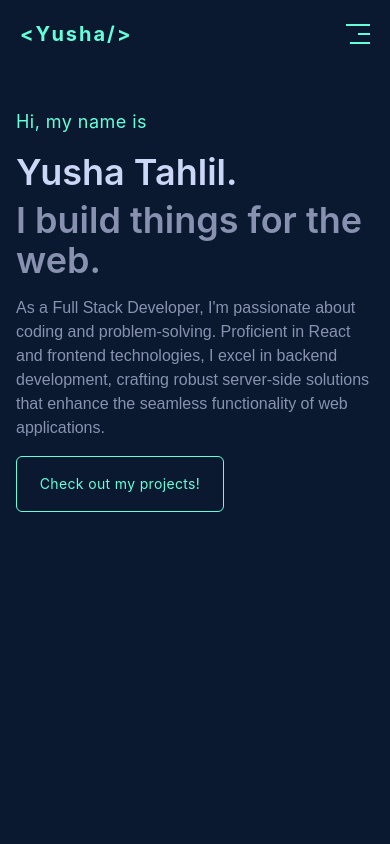
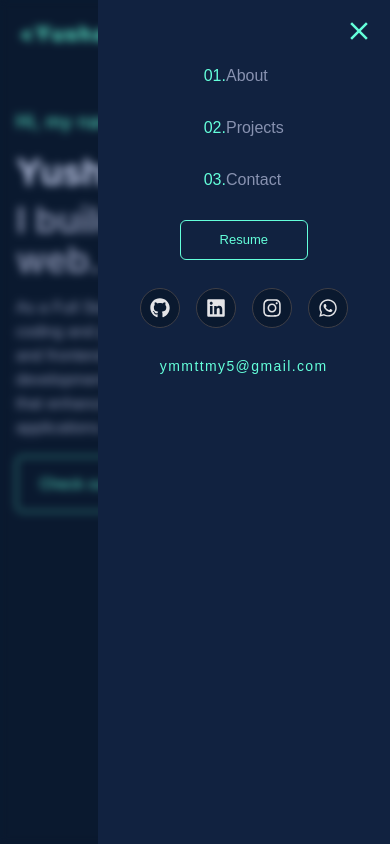
Before and after one commit to yusha0123/Portfolio-Website, a Next.js app: page / in a window 390 px wide. Both pictures are taken after a click on the button 358 px from the left and 34 px from the top of the page. Shown: the top 844 px of the page. Built offline with nearby package versions, Linux system fonts and the light colour scheme.

Commit message:
Added mobile menu

```diff
--- a/components/cards/archieve-card.tsx
+++ b/components/cards/archieve-card.tsx
@@ -1,4 +1,4 @@
-import { FaRegFolder } from "react-icons/fa";
+import { FaCode } from "react-icons/fa";
 import { FiGithub } from "react-icons/fi";
 import { RxOpenInNewWindow } from "react-icons/rx";
 import AnimatedElement from "@/components/animated-element";
@@ -34,7 +34,7 @@ const ArchiveCard = ({
       className="w-full rounded-lg bg-[#112240] p-7 flex flex-col justify-between gap-6 hover:-translate-y-2 transition-transform duration-300 group"
     >
       <div className="flex items-center justify-between">
-        <FaRegFolder className="text-3xl md:text-4xl text-textGreen" />
+        <FaCode className="text-3xl md:text-4xl text-textGreen" />
         <div className="flex gap-x-3">
           <a href={github}>
             <FiGithub className="text-2xl hover:text-textGreen" />
--- a/components/navbar.tsx
+++ b/components/navbar.tsx
@@ -1,12 +1,33 @@
 "use client";
 
 import Link from "next/link";
-import { motion } from "framer-motion";
+import { AnimatePresence, motion } from "framer-motion";
 import { useIsScrolled } from "@/hooks/use-is-Scrolled";
 import { cn } from "@/lib/utils";
+import { useState } from "react";
+import { createPortal } from "react-dom";
+import { MdOutlineClose } from "react-icons/md";
+import { socialLinks } from "@/constants";
 
 const Navbar = () => {
   const scrolled = useIsScrolled();
+  const [isOpen, setisOpen] = useState(false);
+
+  const handleScroll = (e: React.MouseEvent<HTMLAnchorElement, MouseEvent>) => {
+    e.preventDefault();
+    setisOpen(false);
+    const href = e.currentTarget.href;
+    const targetId = href.replace(/.*\#/, "");
+    const elem = document.getElementById(targetId);
+    elem?.scrollIntoView({
+      behavior: "smooth",
+    });
+    const links = document.querySelectorAll(".nav-link");
+    links.forEach((link) => {
+      link.classList.remove("active");
+    });
+    e.currentTarget.classList.add("active");
+  };
 
   return (
     <nav
@@ -37,6 +58,7 @@ const Navbar = () => {
             <Link
               href={"#about"}
               className="font-medium text-textDark duration-300 nav-link hover:text-textGreen"
+              onClick={handleScroll}
             >
               <motion.li
                 initial={{
@@ -60,6 +82,7 @@ const Navbar = () => {
             <Link
               href={"#projects"}
               className="font-medium text-textDark duration-300 nav-link hover:text-textGreen"
+              onClick={handleScroll}
             >
               <motion.li
                 initial={{
@@ -83,6 +106,7 @@ const Navbar = () => {
             <Link
               href={"#contact"}
               className="font-medium text-textDark duration-300 nav-link hover:text-textGreen"
+              onClick={handleScroll}
             >
               <motion.li
                 initial={{
@@ -115,15 +139,136 @@ const Navbar = () => {
             </motion.button>
           </a>
         </div>
-        {/* Menu Icon */}
+        {/*Mobile Menu */}
         <div
           className="w-6 h-5 flex flex-col justify-between items-center mdl:hidden text-4xl text-textGreen cursor-pointer overflow-hidden group"
+          onClick={() => setisOpen((prev) => !prev)}
           role="button"
         >
           <span className="w-full h-[2px] bg-textGreen inline-flex transform group-hover:translate-x-2 transition-all ease-in-out duration-300" />
           <span className="w-full h-[2px] bg-textGreen inline-flex transform translate-x-3 group-hover:translate-x-0 transition-all ease-in-out duration-300" />
           <span className="w-full h-[2px] bg-textGreen inline-flex transform translate-x-1 group-hover:translate-x-3 transition-all ease-in-out duration-300" />
         </div>
+        {isOpen &&
+          createPortal(
+            <div
+              className="fixed inset-x-0 inset-y-0 backdrop-blur-sm flex flex-col items-end z-50"
+              onClick={() => setisOpen(false)}
+            >
+              <AnimatePresence>
+                <motion.aside
+                  initial={{ width: 0 }}
+                  animate={{
+                    width: "75vw",
+                  }}
+                  exit={{
+                    width: 0,
+                    transition: { delay: 0.7, duration: 0.3 },
+                  }}
+                  className="bg-secondaryColor h-full z-[99] relative px-4 py-16 overflow-y-auto"
+                >
+                  <MdOutlineClose
+                    onClick={() => setisOpen(false)}
+                    className="text-3xl text-textGreen cursor-pointer hover:text-red-500 absolute top-4 right-4"
+                  />
+                  <div className="flex flex-col items-center gap-7">
+                    <ul className="flex flex-col text-base gap-7">
+                      <Link
+                        className="flex items-center gap-1 font-medium text-textDark hover:text-textGreen cursor-pointer duration-300 nav-link"
+                        href="#about"
+                        onClick={handleScroll}
+                      >
+                        <motion.li
+                          initial={{ x: 20, opacity: 0 }}
+                          animate={{ x: 0, opacity: 1 }}
+                          transition={{
+                            duration: 0.2,
+                            delay: 0.2,
+                            ease: "easeIn",
+                          }}
+                        >
+                          <span className="text-textGreen">01.</span>
+                          About
+                        </motion.li>
+                      </Link>
+                      <Link
+                        className="flex items-center gap-1 font-medium text-textDark hover:text-textGreen cursor-pointer duration-300 nav-link"
+                        href="#projects"
+                        onClick={handleScroll}
+                      >
+                        <motion.li
+                          initial={{ x: 20, opacity: 0 }}
+                          animate={{ x: 0, opacity: 1 }}
+                          transition={{
+                            duration: 0.2,
+                            delay: 0.4,
+                            ease: "easeIn",
+                          }}
+                        >
+                          <span className="text-textGreen">02.</span>
+                          Projects
+                        </motion.li>
+                      </Link>
+                      <Link
+                        className="flex items-center gap-1 font-medium text-textDark hover:text-textGreen cursor-pointer duration-300 nav-link"
+                        href="#contact"
+                        onClick={handleScroll}
+                      >
+                        <motion.li
+                          initial={{ x: 20, opacity: 0 }}
+                          animate={{ x: 0, opacity: 1 }}
+                          transition={{
+                            duration: 0.2,
+                            delay: 0.5,
+                            ease: "easeIn",
+                          }}
+                        >
+                          <span className="text-textGreen">03.</span>
+                          Contact
+                        </motion.li>
+                      </Link>
+                    </ul>
+                    <a href="/resume.pdf" target="_blank">
+                      <motion.button
+                        initial={{ opacity: 0 }}
+                        animate={{ opacity: 1 }}
+                        transition={{ delay: 0.6, ease: "easeIn" }}
+                        className="w-32 h-10 rounded-md text-textGreen text-[13px] border border-textGreen hover:bg-hoverColor duration-300"
+                      >
+                        Resume
+                      </motion.button>
+                    </a>
+                    <div className="flex gap-4">
+                      {socialLinks.map((item) => (
+                        <motion.a
+                          initial={{ y: 20, opacity: 0 }}
+                          animate={{ y: 0, opacity: 1 }}
+                          transition={{ delay: 0.8, ease: "easeIn" }}
+                          href={item.href}
+                          target="_blank"
+                          key={item.href}
+                        >
+                          <span className="w-10 h-10 text-xl bg-bodyColor border-[1px] border-zinc-700 hover:border-textGreen text-zinc-200 rounded-full inline-flex items-center justify-center hover:text-textGreen cursor-pointer hover:-translate-y-2 transition-all duration-300">
+                            {item.icon}
+                          </span>
+                        </motion.a>
+                      ))}
+                    </div>
+                    <motion.a
+                      initial={{ opacity: 0 }}
+                      animate={{ opacity: 1 }}
+                      transition={{ delay: 1.2, ease: "easeIn" }}
+                      className="text-sm w-full tracking-widest text-textGreen text-center"
+                      href="ymmttmy5@gmail.com"
+                    >
+                      <p>ymmttmy5@gmail.com</p>
+                    </motion.a>
+                  </div>
+                </motion.aside>
+              </AnimatePresence>
+            </div>,
+            document.body
+          )}
       </div>
     </nav>
   );
--- a/components/section-title.tsx
+++ b/components/section-title.tsx
@@ -5,7 +5,7 @@ interface Props {
 
 const SectionTitle = ({ title, titleNo }: Props) => {
   return (
-    <h2 className="font-titleFont text-2xl font-semibold flex items-center">
+    <h2 className="font-titleFont text-2xl font-semibold flex items-center justify-center md:justify-start">
       <span className="text-base md:text-lg text-textGreen mr-2">
         {titleNo}.
       </span>
--- a/components/sections/projects.tsx
+++ b/components/sections/projects.tsx
@@ -5,10 +5,9 @@ import Archieve from "@/components/archieve";
 
 const Projects = () => {
   return (
-    <section id="projects" className="py-16 lgl:py:24 w-full">
+    <section id="projects" className="py-10 mdl:py-28 w-full">
       <SectionTitle title="Some Things I have Built" titleNo="02" />
-
-      <div className="flex flex-col gap-8 md:gap-12 xl:gap-16 mt-6 md:mt-12">
+      <div className="flex flex-col gap-6 md:gap-10 xl:gap-12 mt-20 md:mt-24">
         {featuredProjects.map((project, i) => (
           <FeaturedCard project={project} key={i} showReversed={i % 2 !== 0} />
         ))}
```
